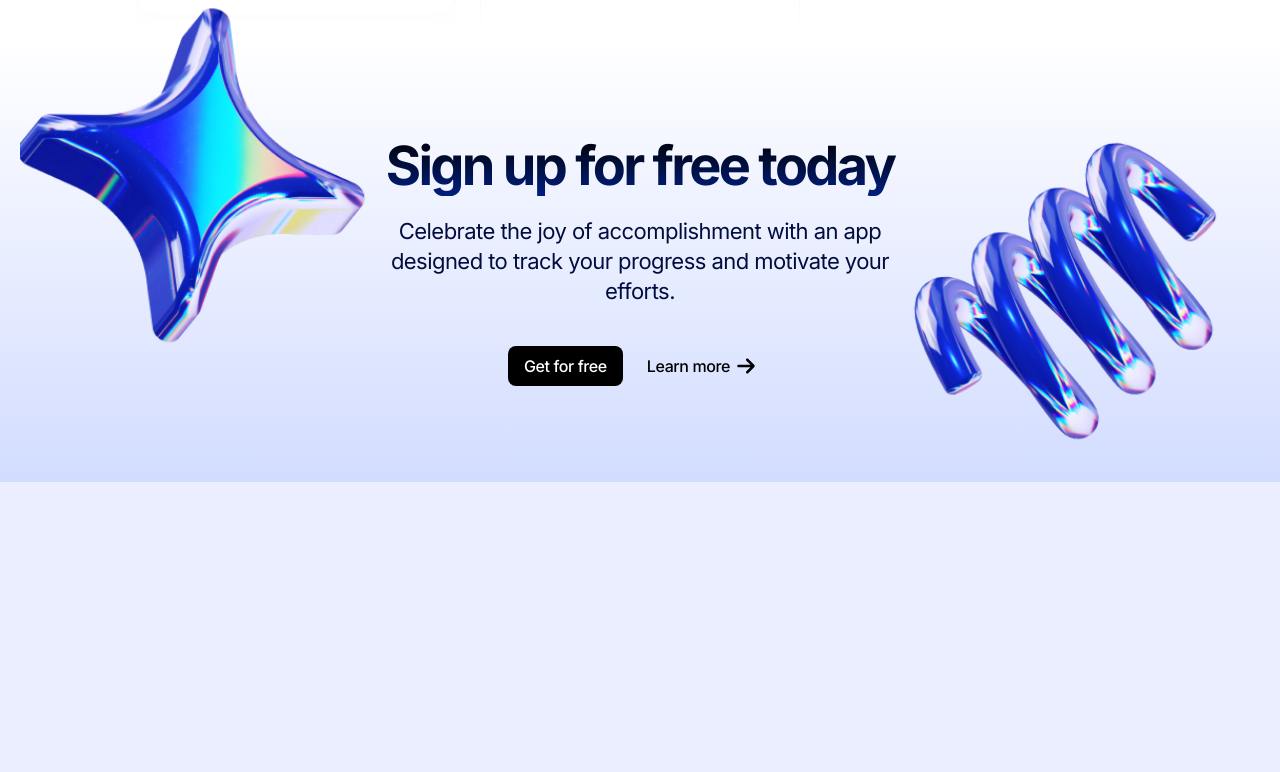
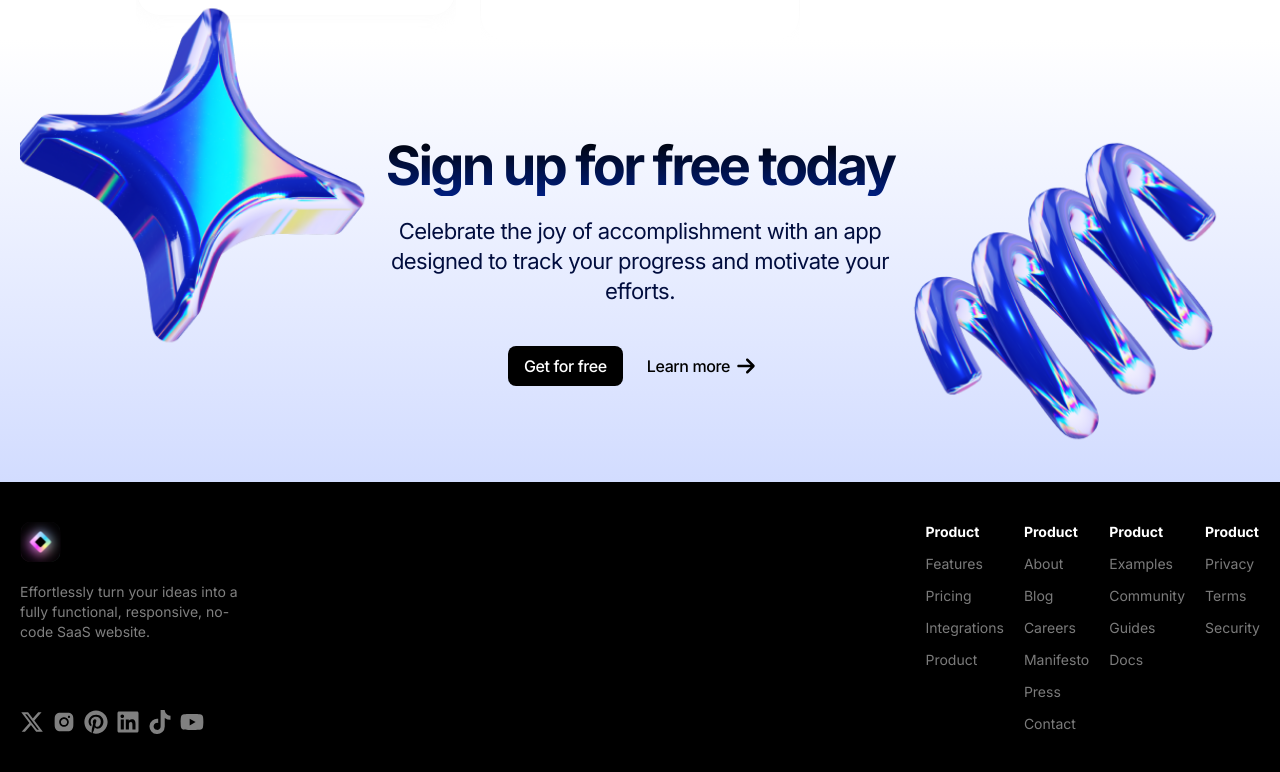
Before and after one commit to joseph-lang7/Light-SaaS-Landing-Page, a Next.js app: page / in a window 1280 px wide. Shown: the part 4322-5094 px from the top of the page. Before the commit the page ends 4804 px from the top, so only its background shows below. Built offline with nearby package versions, Linux system fonts and the light colour scheme.

Commit message:
Implement footer

```diff
--- a/src/app/globals.css
+++ b/src/app/globals.css
@@ -33,4 +33,7 @@
   .card {
     @apply p-10 rounded-3xl shadow-[0_7px_14px_#EAEAEA] border max-w-xs w-full mt-10 border-[#222222]/10;
   }
+  .footer-link {
+    @apply text-[#808080] hover:text-white transition-colors duration-300;
+  }
 }
--- a/src/app/page.tsx
+++ b/src/app/page.tsx
@@ -5,6 +5,7 @@ import { ProductShowcase } from "@/sections/product-showcase/product-showcase";
 import { Pricing } from "@/sections/pricing/pricing";
 import { Testimonials } from "@/sections/testimonials/testimonials";
 import { CallToAction } from "@/sections/call-to-action/call-to-action";
+import { Footer } from "@/sections/footer/footer";
 export default function Home() {
   return (
     <>
@@ -15,6 +16,7 @@ export default function Home() {
       <Pricing />
       <Testimonials />
       <CallToAction />
+      <Footer />
     </>
   );
 }
--- a/src/data/index.ts
+++ b/src/data/index.ts
@@ -141,3 +141,18 @@ export type testimonialType = {
   username: string;
   comment: string;
 };
+
+export const productLinks = ["Features", "Pricing", "Integrations", "Product"];
+
+export const companyLinks = [
+  "About",
+  "Blog",
+  "Careers",
+  "Manifesto",
+  "Press",
+  "Contact",
+];
+
+export const resourcesLinks = ["Examples", "Community", "Guides", "Docs"];
+
+export const legalLinks = ["Privacy", "Terms", "Security"];
--- /dev/null
+++ b/src/sections/footer/footer.tsx
@@ -0,0 +1,103 @@
+import { Container } from "@/components/container/container";
+import { LogoIcon } from "@/components/icons/icons";
+import { FaXTwitter } from "react-icons/fa6";
+import { AiFillInstagram } from "react-icons/ai";
+import { FaPinterest } from "react-icons/fa";
+import { FaLinkedin } from "react-icons/fa";
+import { FaTiktok } from "react-icons/fa6";
+import { FaYoutube } from "react-icons/fa";
+import { productLinks, companyLinks, resourcesLinks, legalLinks } from "@/data";
+
+export const Footer = () => {
+  return (
+    <footer className="bg-black text-sm py-10">
+      <Container>
+        <div className="md:flex md:justify-between">
+          <div className="flex flex-col gap-5 mb-[72px] md:mb-0 max-w-[240px] md:justify-between">
+            <div className="flex flex-col gap-5">
+              <LogoIcon />
+              <p className="text-[#808080]">
+                Effortlessly turn your ideas into a fully functional,
+                responsive, no-code SaaS website.
+              </p>
+            </div>
+            <div className="flex gap-2 text-[#808080]">
+              <FaXTwitter className="h-6 w-6 footer-link cursor-pointer" />
+              <AiFillInstagram className="h-6 w-6 footer-link cursor-pointer" />
+              <FaPinterest className="h-6 w-6 footer-link cursor-pointer" />
+              <FaLinkedin className="h-6 w-6 footer-link cursor-pointer" />
+              <FaTiktok className="h-6 w-6 footer-link cursor-pointer" />
+              <FaYoutube className="h-6 w-6 footer-link cursor-pointer" />
+            </div>
+          </div>
+          <div className="flex flex-col gap-5 md:flex-row">
+            <div>
+              <div>
+                <h4 className="text-white font-bold pb-3">Product</h4>
+                <div className="flex flex-col gap-3">
+                  {productLinks.map((title, idx) => (
+                    <a
+                      key={idx}
+                      href="#"
+                      className="text-[#7B7B7B] footer-link"
+                    >
+                      {title}
+                    </a>
+                  ))}
+                </div>
+              </div>
+            </div>
+            <div>
+              <div>
+                <h4 className="text-white font-bold pb-3">Product</h4>
+                <div className="flex flex-col gap-3">
+                  {companyLinks.map((title, idx) => (
+                    <a
+                      key={idx}
+                      href="#"
+                      className="text-[#7B7B7B] footer-link"
+                    >
+                      {title}
+                    </a>
+                  ))}
+                </div>
+              </div>
+            </div>
+            <div>
+              <div>
+                <h4 className="text-white font-bold pb-3">Product</h4>
+                <div className="flex flex-col gap-3">
+                  {resourcesLinks.map((title, idx) => (
+                    <a
+                      key={idx}
+                      href="#"
+                      className="text-[#7B7B7B] footer-link"
+                    >
+                      {title}
+                    </a>
+                  ))}
+                </div>
+              </div>
+            </div>
+            <div>
+              <div>
+                <h4 className="text-white font-bold pb-3">Product</h4>
+                <div className="flex flex-col gap-3">
+                  {legalLinks.map((title, idx) => (
+                    <a
+                      key={idx}
+                      href="#"
+                      className="text-[#7B7B7B] footer-link"
+                    >
+                      {title}
+                    </a>
+                  ))}
+                </div>
+              </div>
+            </div>
+          </div>
+        </div>
+      </Container>
+    </footer>
+  );
+};
```
